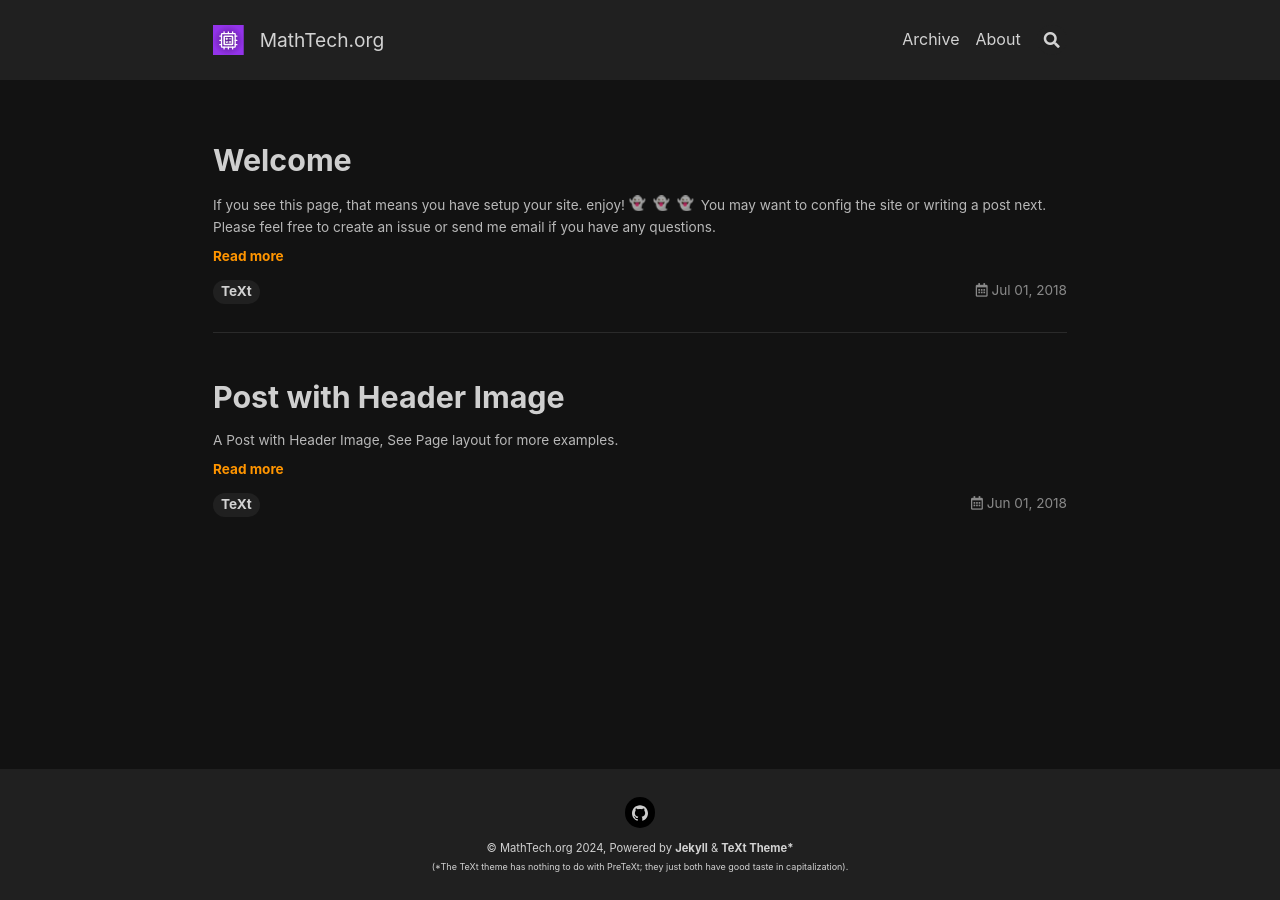
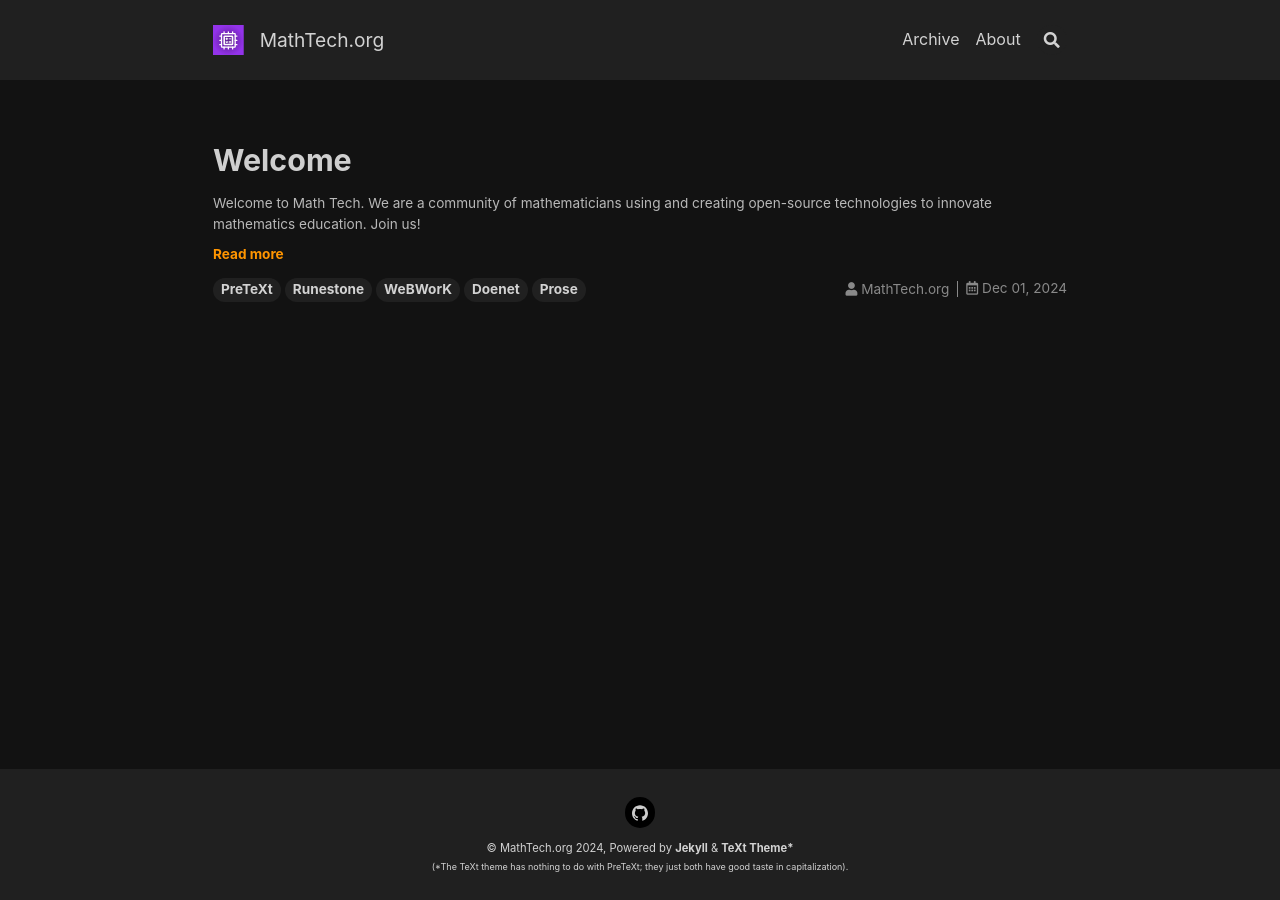
Before and after one commit to mathtechorg/mathtechorg.github.io, a Jekyll site: the page built from index.html, in a window 1280 px wide. Built offline with Jekyll 4.4.1, drawn with Linux system fonts in a browser that asks for light colours; nearby versions of some CDN libraries; emoji names are drawn with the system emoji font; the list of posts is cut into pages by our own code.

Commit message:
update first post

```diff
--- a/_posts/2018-06-01-header-image.md
+++ /dev/null
@@ -1,12 +0,0 @@
----
-title: Post with Header Image
-tags: TeXt
-article_header:
-  type: cover
-  image:
-    src: /screenshot.jpg
----
-
-A Post with Header Image, See [Page layout](https://kitian616.github.io/jekyll-TeXt-theme/samples.html#page-layout) for more examples.
-
-<!--more-->
--- a/_posts/2018-07-01-welcome.md
+++ /dev/null
@@ -1,16 +0,0 @@
----
-title: Welcome
-tags: TeXt
----
-
-If you see this page, that means you have setup your site. enjoy! :ghost: :ghost: :ghost:
-
-You may want to [config the site](https://kitian616.github.io/jekyll-TeXt-theme/docs/en/configuration) or [writing a post](https://kitian616.github.io/jekyll-TeXt-theme/docs/en/writing-posts) next. Please feel free to [create an issue](https://github.com/kitian616/jekyll-TeXt-theme/issues) or [send me email](mailto:kitian616@outlook.com) if you have any questions.
-
-<!--more-->
-
----
-
-If you like TeXt, don't forget to give me a star. :star2:
-
-[![Star This Project](https://img.shields.io/github/stars/kitian616/jekyll-TeXt-theme.svg?label=Stars&style=social)](https://github.com/kitian616/jekyll-TeXt-theme/)
--- /dev/null
+++ b/_posts/2024-12-01-welcome.md
@@ -0,0 +1,11 @@
+---
+title: Welcome
+tags: PreTeXt Runestone WeBWorK Doenet Prose
+author: Oscar Levin
+---
+
+Welcome to Math Tech.  We are a community of mathematicians using and creating open-source technologies to innovate mathematics education.  Join us!
+
+<!--more-->
+
+---
--- a/_sass/common/_variables.scss
+++ b/_sass/common/_variables.scss
@@ -1,3 +1,6 @@
+
+@use "sass:math";
+
 $base: (
   font-family:            (-apple-system, BlinkMacSystemFont, "Segoe UI", Helvetica, Arial, sans-serif),
   font-family-code:       (Menlo, Monaco, Consolas, Andale Mono, lucida console, Courier New, monospace),
@@ -114,16 +117,16 @@ $button-height-sm:        1.5rem;
 $button-height-xs:        1.2rem;
 
 $button: (
-  padding-y-xl:           ($button-height-xl - map-get($base, font-size-xl)) / 2,
-  padding-x-xl:           $button-height-xl / 3,
-  padding-y-lg:           ($button-height-lg - map-get($base, font-size-lg)) / 2,
-  padding-x-lg:           $button-height-lg / 3,
-  padding-y:              ($button-height - map-get($base, font-size)) / 2,
-  padding-x:              $button-height / 3,
-  padding-y-sm:           ($button-height-sm - map-get($base, font-size-sm)) / 2,
-  padding-x-sm:           $button-height-sm / 3,
-  padding-y-xs:           ($button-height-xs - map-get($base, font-size-xs)) / 2,
-  padding-x-xs:           $button-height-xs / 3,
+  padding-y-xl:           math.div($button-height-xl - map-get($base, font-size-xl), 2),
+  padding-x-xl:           math.div($button-height-xl, 3),
+  padding-y-lg:           math.div($button-height-lg - map-get($base, font-size-lg), 2),
+  padding-x-lg:           math.div($button-height-lg, 3),
+  padding-y:              math.div($button-height - map-get($base, font-size), 2),
+  padding-x:              math.div($button-height, 3),
+  padding-y-sm:           math.div($button-height-sm - map-get($base, font-size-sm), 2),
+  padding-x-sm:           math.div($button-height-sm, 3),
+  padding-y-xs:           math.div($button-height-xs - map-get($base, font-size-xs), 2),
+  padding-x-xs:           math.div($button-height-xs, 3),
 
   pill-radius:            6rem,
 
--- a/_sass/common/classes/_grid.scss
+++ b/_sass/common/classes/_grid.scss
@@ -1,3 +1,5 @@
+@use "sass:math";
+
 $grid-columns: 12;
 
 .grid-container {
@@ -18,7 +20,7 @@ $grid-columns: 12;
     @include flex(1);
   } @else {
     @include flex(none);
-    width: percentage($columns / $grid-columns);
+    width: percentage(math.div($columns, $grid-columns));
   }
 }
 
--- a/_sass/common/components/_toc.scss
+++ b/_sass/common/components/_toc.scss
@@ -1,13 +1,15 @@
+@use 'sass:math';
+
 ul.toc {
   display: block;
   margin: 0;
   color: $text-color;
   list-style-type: none;
   & > li {
-    margin: map-get($spacers, 1) / 2 0;
+    margin: math.div(map-get($spacers, 1), 2) 0;
     a {
       display: inline-block;
-      margin: map-get($spacers, 1) / 4 0;
+      margin: math.div(map-get($spacers, 1), 4) 0;
       text-decoration: none !important;
     }
   }
--- a/_sass/components/_extensions.scss
+++ b/_sass/components/_extensions.scss
@@ -1,3 +1,5 @@
+@use 'sass:math';
+
 .extensions {
   margin: map-get($spacers, 3) 0;
   @extend .d-print-none;
@@ -17,16 +19,16 @@
 }
 
 .extensions--video {
-  padding-top: percentage(315 / 560);
+  padding-top: percentage(math.div(315, 560));
 }
 
 .extensions--slide {
-  padding-top: percentage(487 / 599);
+  padding-top: percentage(math.div(487, 599));
 }
 
 .extensions--demo {
   min-height: 340px;
-  padding-top: percentage(315 / 560);
+  padding-top: percentage(math.div(315, 560));
 }
 
 .extensions--audio {
```
